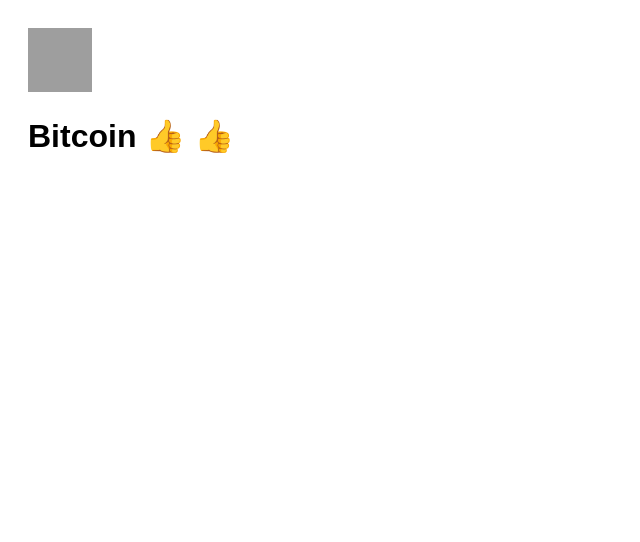
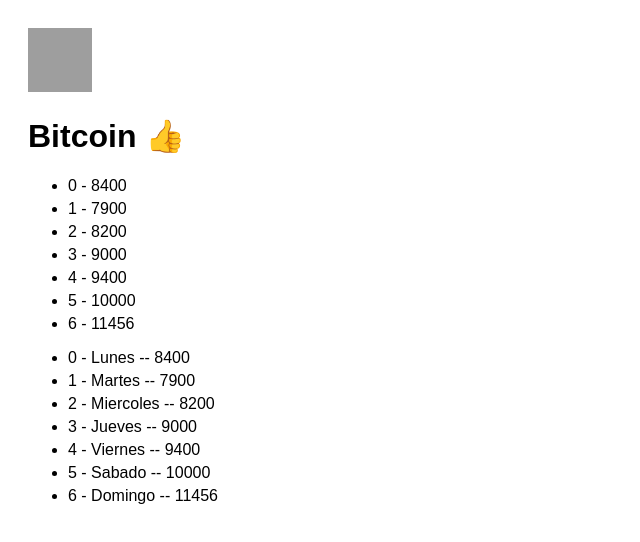
Before and after one commit to samueldazadaza/criptomonedas, a plain HTML site: page index.html in a window 1280 px wide. Shown: the whole page, without its empty margins (0-640 px from the left). Drawn offline with nearby package versions, Linux system fonts and the light colour scheme; grey boxes are pictures that could not be loaded.

Commit message:
renderizado de listas con v-for

```diff
--- a/app.js
+++ b/app.js
@@ -5,7 +5,18 @@ new Vue({
     return {
       name: 'Bitcoin',
       img: 'https://cryptologos.cc/logos/bitcoin-btc-logo.png',
-      changePercent: 20
+      changePercent: 20,
+      prices: [8400, 7900, 8200, 9000, 9400, 10000, 11456],
+
+      pricesWithDays: [
+        { day: 'Lunes', value: 8400 },
+        { day: 'Martes', value: 7900 },
+        { day: 'Miercoles', value: 8200 },
+        { day: 'Jueves', value: 9000 },
+        { day: 'Viernes', value: 9400 },
+        { day: 'Sabado', value: 10000 },
+        { day: 'Domingo', value: 11456 },
+      ]
     }
   }
 })
--- a/index.html
+++ b/index.html
@@ -17,11 +17,22 @@
       <span v-else-if="changePercent < 0">👎</span>
       <span v-else>🤞</span>
 
-      <span v-show="changePercent > 0">👍</span>
+      <!-- <span v-show="changePercent > 0">👍</span>
       <span v-show="changePercent < 0">👎</span>
-      <span v-show="changePercent === 0">🤞</span>
+      <span v-show="changePercent === 0">🤞</span> -->
+    </h1>
 
-    </h1>
+    <ul>
+      <li v-for="(p, i) in prices" v-bind:key="p">
+        {{ i }} - {{ p }}
+      </li>
+    </ul>
+
+    <ul>
+      <li v-for="(p, i) in pricesWithDays" v-bind:key="p.day">
+        {{ i }} - {{ p.day}} -- {{ p.value }}
+      </li>
+    </ul>
 
   </div>
 
```
